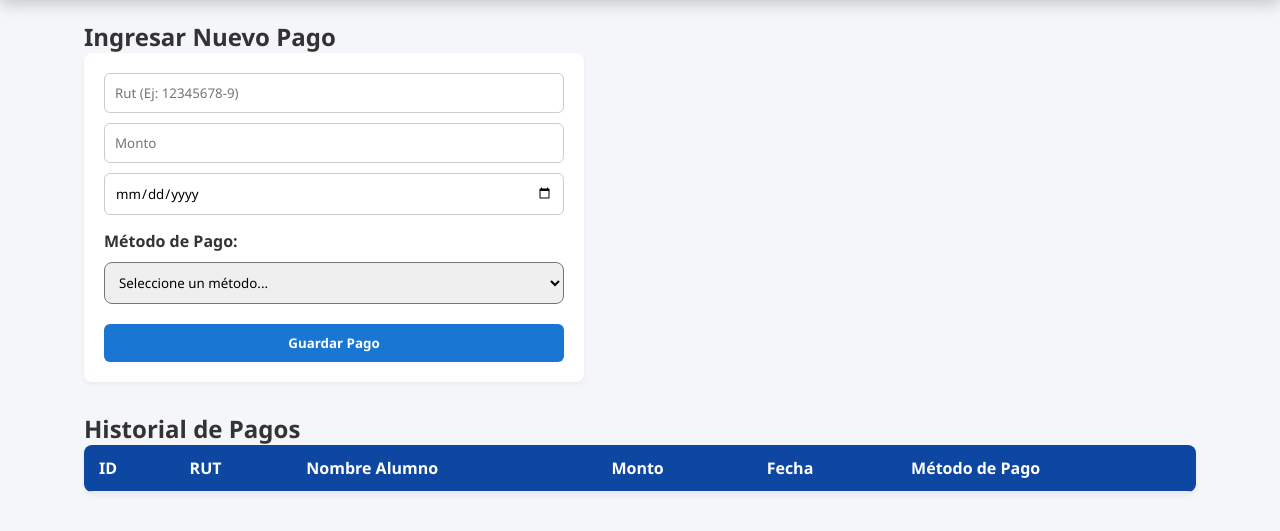
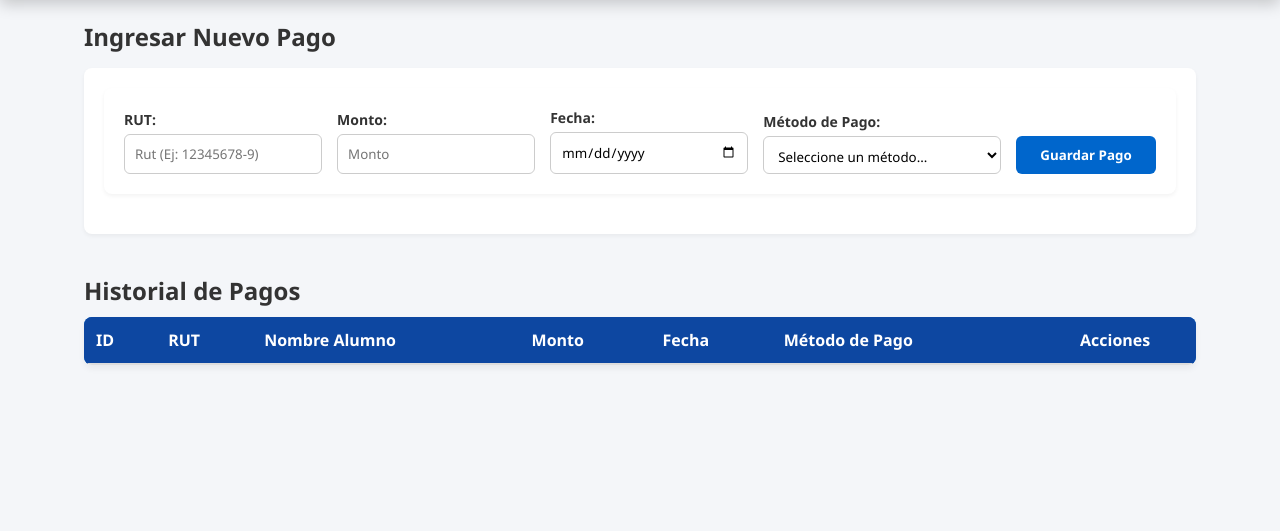
Before and after one commit to alexandracifuentes00/sistema-_financiero, a Flask app: page /pagos in a window 1280 px wide. Shown: the part 140-671 px from the top of the page. Run offline with Flask 3, Linux system fonts and the light colour scheme; the visitor is signed in with stand-in values (Sample User, id 1); data that the repository does not hold is empty; some libraries are stand-ins or nearby versions.

Commit message:
Formulario alineado horizontal, boton adaptado y boton de editar agregado

```diff
--- a/templates/pagos.html
+++ b/templates/pagos.html
@@ -25,21 +25,37 @@
     </div>
 </header>
 
-<div class="container" style="max-width: 1200px; margin: 20px auto; padding: 0 20px;">
+<div class="container" style="max-width: 1300px; margin: 20px auto; padding: 0 20px;">
 
-    <h2>Ingresar Nuevo Pago</h2>
+    <h2 style="margin-bottom: 15px;">Ingresar Nuevo Pago</h2>
 
-    <form action="/guardar_pago" method="POST" style="margin-bottom: 30px; display: flex; flex-direction: column; gap: 10px; max-width: 500px;">
+    <div style="background: #ffffff; padding: 20px; border-radius: 8px; box-shadow: 0 2px 4px rgba(0,0,0,0.05); margin-bottom: 40px;">
+        <form action="/guardar_pago" method="POST" style="display: flex; flex-direction: row; align-items: flex-end; gap: 15px; wrap: wrap;">
+
+            <div style="flex: 1; min-width: 180px;">
+                <label style="display: block; font-weight: bold; margin-bottom: 5px; font-size: 14px;">RUT:</label>
                 <input type="text" name="rut" placeholder="Rut (Ej: 12345678-9)"
                         pattern="^[0-9]{1,2}(\.?[0-9]{3}){2}-[0-9kK]{1}$"
-                title="El RUT debe incluir guion y dígito verificador." required>
+                        title="El RUT debe incluir guion y dígito verificador." required
+                        style="width: 100%; padding: 10px; border: 1px solid #ccc; border-radius: 6px; box-sizing: border-box;">
+            </div>
 
-        <input name="monto" placeholder="Monto" required>
+            <div style="flex: 1; min-width: 140px;">
+                <label style="display: block; font-weight: bold; margin-bottom: 5px; font-size: 14px;">Monto:</label>
+                <input type="number" name="monto" placeholder="Monto" required
+                        style="width: 100%; padding: 10px; border: 1px solid #ccc; border-radius: 6px; box-sizing: border-box;">
+            </div>
 
-        <input type="date" name="fecha" required>
+            <div style="flex: 1; min-width: 150px;">
+                <label style="display: block; font-weight: bold; margin-bottom: 5px; font-size: 14px;">Fecha:</label>
+                <input type="date" name="fecha" required
+                        style="width: 100%; padding: 10px; border: 1px solid #ccc; border-radius: 6px; box-sizing: border-box;">
+            </div>
 
-        <label for="metodo_pago" style="font-weight: bold; margin-top: 5px;">Método de Pago:</label>
-        <select id="metodo_pago" name="metodo_pago" class="form-control" required style="width: 100%; padding: 10px; border-radius: 8px;">
+            <div style="flex: 1.2; min-width: 200px;">
+                <label for="metodo_pago" style="display: block; font-weight: bold; margin-bottom: 5px; font-size: 14px;">Método de Pago:</label>
+                <select id="metodo_pago" name="metodo_pago" required
+                        style="width: 100%; padding: 10px; border: 1px solid #ccc; border-radius: 6px; background-color: white; box-sizing: border-box; height: 38px;">
                     <option value="" disabled selected>Seleccione un método...</option>
                     <option value="Redcompra">💳 Redcompra (Débito/Crédito)</option>
                     <option value="Transferencia">🏦 Transferencia Bancaria</option>
@@ -47,29 +63,44 @@
                     <option value="Pago RUT">🧡 CuentaRUT / BancoEstado</option>
                     <option value="Webpay">🌐 Webpay / Pago en Línea</option>
                 </select>
+            </div>
 
-        <button class="btn" type="submit" style="margin-top: 10px;">Guardar Pago</button>
+            <div style="min-width: 140px;">
+                <button type="submit" style="width: 100%; padding: 10px 15px; background-color: #0066cc; color: white; border: none; border-radius: 6px; font-weight: bold; cursor: pointer; height: 38px; transition: background 0.2s;" onmouseover="this.style.backgroundColor='#0052a3'" onmouseout="this.style.backgroundColor='#0066cc'">
+                    Guardar Pago
+                </button>
+            </div>
         </form>
+    </div>
+
     <h2>Historial de Pagos</h2>
 
-    <table>
+    <table style="width: 100%; border-collapse: collapse; margin-top: 10px;">
         <thead>
-            <tr>
-                <th>ID</th>
-                <th>RUT</th>
-                <th>Nombre Alumno</th>
-                <th>Monto</th>
-                <th>Fecha</th>
-                <th>Método de Pago</th> </tr>
+            <tr style="background-color: #0066cc; color: white; text-align: left;">
+                <th style="padding: 12px; border-bottom: 2px solid #ddd;">ID</th>
+                <th style="padding: 12px; border-bottom: 2px solid #ddd;">RUT</th>
+                <th style="padding: 12px; border-bottom: 2px solid #ddd;">Nombre Alumno</th>
+                <th style="padding: 12px; border-bottom: 2px solid #ddd;">Monto</th>
+                <th style="padding: 12px; border-bottom: 2px solid #ddd;">Fecha</th>
+                <th style="padding: 12px; border-bottom: 2px solid #ddd;">Método de Pago</th>
+                <th style="padding: 12px; border-bottom: 2px solid #ddd; text-align: center;">Acciones</th> </tr>
         </thead>
         <tbody>
             {% for p in pagos %}
-            <tr>
-                <td>{{ loop.index }}</td>
-                <td>{{ p[1] }}</td>
-                <td>{{ p[2] }} {{ p[3] }}</td> <td>${{ "{:,.0f}".format(p[5]).replace(',', '.') }}</td>
-                <td>{{ p[4] }}</td>
-                <td>{{ p[6] }}</td> </tr>
+            <tr style="border-bottom: 1px solid #ddd;">
+                <td style="padding: 12px;">{{ loop.index }}</td>
+                <td style="padding: 12px;">{{ p[1] }}</td>
+                <td style="padding: 12px;">{{ p[2] }} {{ p[3] }}</td>
+                <td style="padding: 12px; font-weight: bold; color: #2e7d32;">${{ "{:,.0f}".format(p[5]).replace(',', '.') }}</td>
+                <td style="padding: 12px;">{{ p[4] }}</td>
+                <td style="padding: 12px;">{{ p[6] }}</td>
+                <td style="padding: 12px; text-align: center;">
+                    <a href="/editar_pago/{{ p[0] }}" style="display: inline-block; padding: 6px 12px; background-color: #e3f2fd; color: #0066cc; border: 1px solid #0066cc; border-radius: 4px; text-decoration: none; font-size: 13px; font-weight: bold; transition: all 0.2s;" onmouseover="this.style.backgroundColor='#0066cc'; this.style.color='white';" onmouseout="this.style.backgroundColor='#e3f2fd'; this.style.color='#0066cc';">
+                        ✏️ Editar Pago
+                    </a>
+                </td>
+            </tr>
             {% endfor %}
         </tbody>
     </table>
```
Lines whose indentation alone changed are shown as unchanged.
